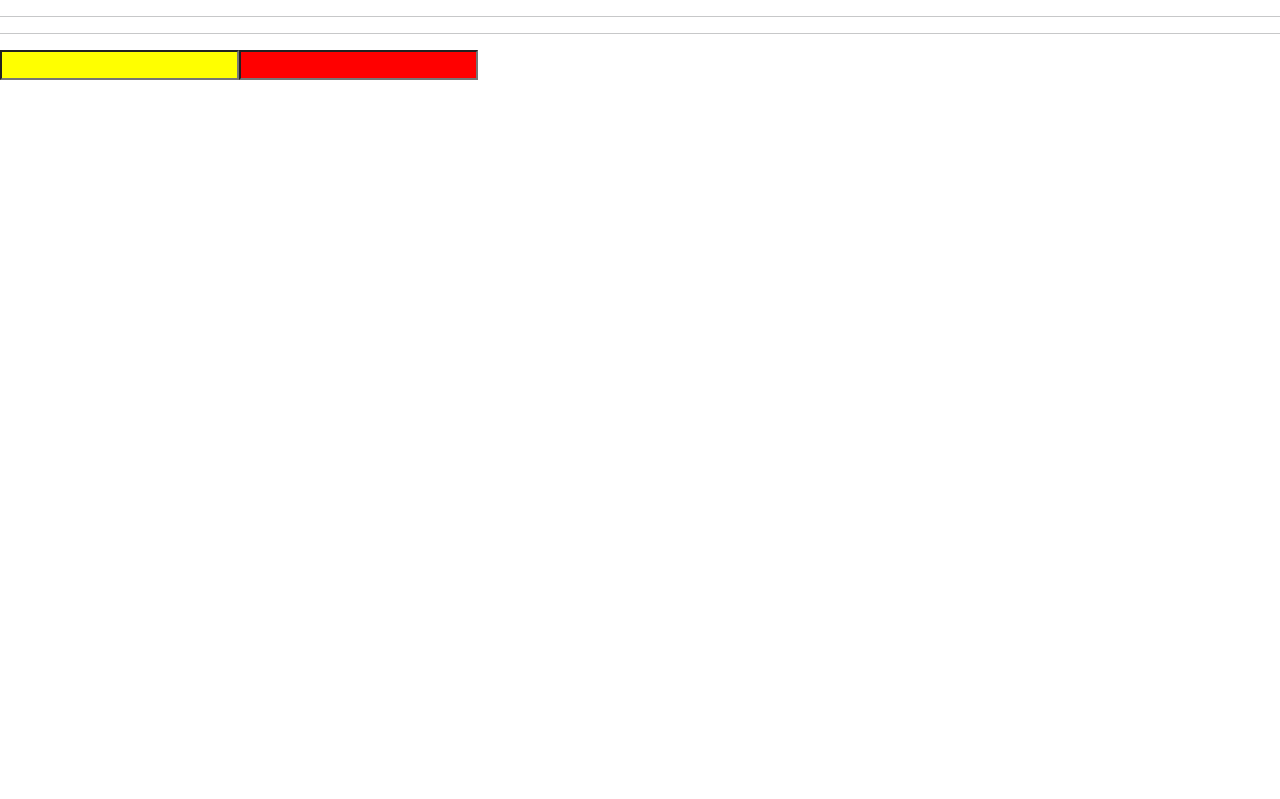
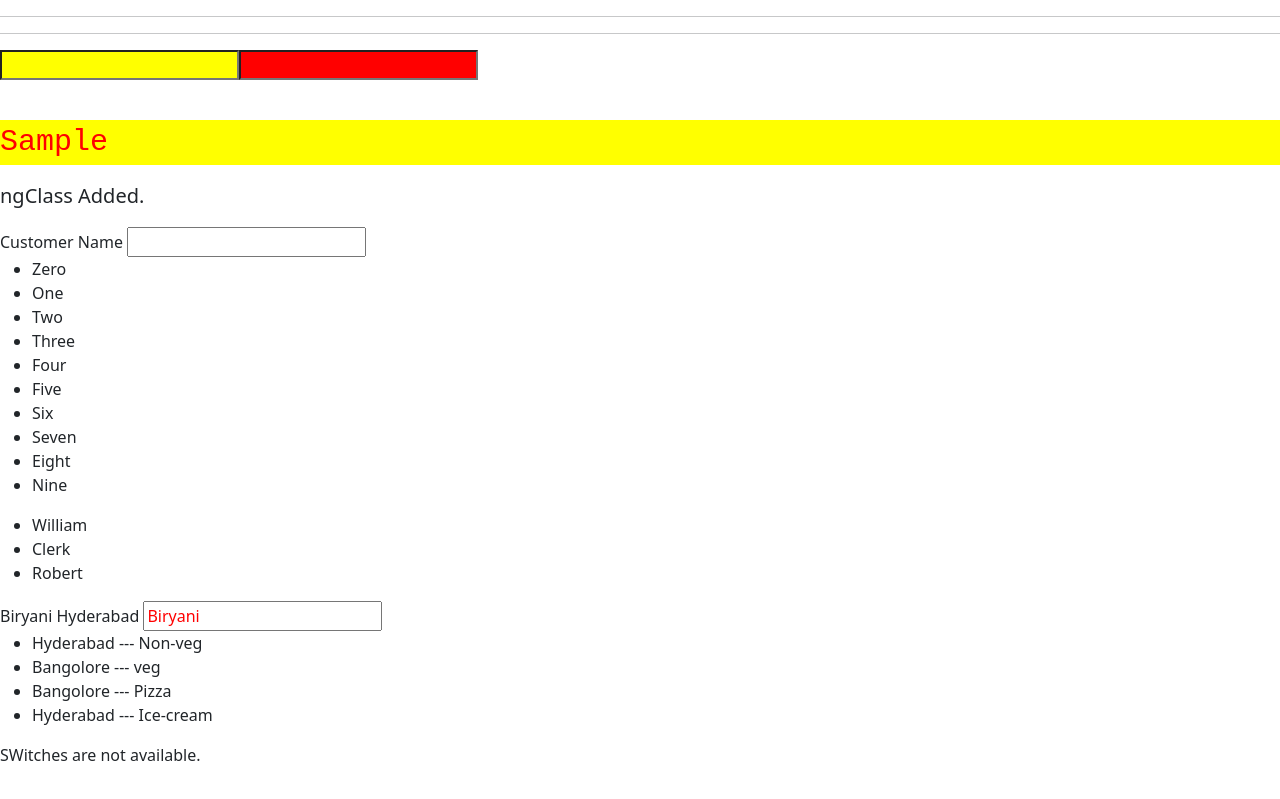
Before and after one commit to madanpatakota/AngularBascisBatchFive, an Angular app: page / in a window 1280 px wide. Shown: the part 321-1120 px from the top of the page. Before the commit the page ends 800 px from the top, so only its background shows below. Built offline with nearby package versions, Linux system fonts and the light colour scheme.

Commit message:
Direcitves

```diff
--- a/src/app/customer/customer.component.css
+++ b/src/app/customer/customer.component.css
@@ -1,3 +1,15 @@
 h1{color:blue}
 
 input{ color : red}
+
+
+.content{
+    font-size : 30px;
+    background-color: yellow;
+    color:red;
+    font-family: 'Courier New', Courier, monospace;
+}
+
+.nocontent{
+  font-size : 20px;
+}
--- a/src/app/customer/customer.component.html
+++ b/src/app/customer/customer.component.html
@@ -107,3 +107,128 @@ style="background-color:yellow">
 <p *ngIf= "isStauts1">
   I am visible based on the if conditons
 </p>
+
+
+
+
+<!-- canApplyClass -->
+<p class="content">Sample</p>
+
+
+<p [ngClass] = "canApplyClass == true ? 'content' : 'nocontent'" >
+   ngClass Added. </p>
+
+
+
+   <div *ngIf="isDisplay;else help">
+
+     Customer Name  <input type="text" />
+
+   </div>
+
+
+
+   <!-- That means the element should render in the dom whenever i am going to call that
+until and then it should't render. -->
+<ng-template #help>
+   <p>
+      Hi user  sorry . you do't have permission to
+      see the content.
+   </p>
+</ng-template>
+
+
+
+<!--
+
+<ng-template>
+
+
+  <p>Just iam checking......</p>
+
+</ng-template> -->
+
+
+<!-- <ul>
+  <li>One</li>
+  <li>Two</li>
+  <li>Three</li>
+  <li>Four</li>
+  <li>Five</li>
+</ul> -->
+
+
+<!-- <*ngFor = "let ___ of _____"> -->
+
+<ul>
+  <li *ngFor = "let item of numbers">{{item}}</li>
+</ul>
+
+
+
+
+<ul>
+  <li *ngFor = "let c of customers">{{c}}</li>
+</ul>
+
+
+
+
+{{onlineFoodShopping.Name}}
+{{onlineFoodShopping.location}}
+
+
+
+
+
+
+
+
+
+
+
+<input type="text"
+[value]="onlineFoodShopping.Name">
+
+
+<ul>
+  <li *ngFor="let food of onlineFoodShoppingList">
+
+    {{food.location}} --- {{food.Name}}
+  </li>
+</ul>
+
+
+
+<div [ngSwitch]="switchName">
+
+  <div *ngSwitchCase="'TV'" >you on the TV Switch</div>
+  <div *ngSwitchCase="'fan'">you on the Fan Switch</div>
+  <div *ngSwitchCase="'internet'">you on the Internet switch</div>
+  <div *ngSwitchCase="'mobile'">you on the Mobile Switch</div>
+  <div *ngSwitchDefault>SWitches are not available.</div>
+
+</div>
+
+
+
+
+
+
+
+
+
+
+
+
+
+
+
+
+
+
+<br>
+<br>
+<br>
+<br>
+<br>
--- a/src/app/customer/customer.component.ts
+++ b/src/app/customer/customer.component.ts
@@ -1,7 +1,5 @@
-import { Component } from "@angular/core";
+import { Component } from '@angular/core';
 // "@angular/core": "^14.2.0",
-
-
 
 // my plan is i wanted to write content , css , business logic
 // @Component({
@@ -12,83 +10,101 @@ import { Component } from "@angular/core";
 
 // })
 
-
 @Component({
-     selector:"app-customer",
-     templateUrl : "../customer/customer.component.html",
-     styleUrls   : ["../customer/customer.component.css"]
+  selector: 'app-customer',
+  templateUrl: '../customer/customer.component.html',
+  styleUrls: ['../customer/customer.component.css'],
 })
-
-export class CustomerCompnonent{
-
-
-     text = "This is the my first project";
+export class CustomerCompnonent {
+  text = 'This is the my first project';
 
   customerID = 10;
 
+  customerName = 'Clerk';
 
-     customerName = "Clerk";
+  inputtype = 'radio';
 
-     inputtype = "radio";
-
-
-     getProjectStatus(){
+  getProjectStatus() {
     return this.text;
   }
 
   status = true;
 
-
-     getFired(){
-           console.log("executed....") ;
+  getFired() {
+    console.log('executed....');
   }
 
+  customerLocation = 'New york';
 
-
-
-       customerLocation = "New york";
-
-
-
-       showMessage(msg:HTMLInputElement){
+  showMessage(msg: HTMLInputElement) {
     console.log(msg.value);
     // console.log("Execuing");
   }
 
+  employeeLocation = 'Delhi';
 
-
-
-
-       employeeLocation = "Delhi";
-
-
-
-       showEmpMessage(event:any){
+  showEmpMessage(event: any) {
     console.log(event);
     // console.log("Execuing");
   }
 
-
-
-
-
-       employeeRole = "Admin";
-
-
+  employeeRole = 'Admin';
 
   applyRedColor = true;
 
   applyBlueColor = true;
 
+  isStatus = false;
 
+  isStauts1 = false;
 
-       isStatus = false;
+  canApplyClass = false;
+
+  isDisplay = true;
+
+  numbers = [
+    'Zero',
+    'One',
+    'Two',
+    'Three',
+    'Four',
+    'Five',
+    'Six',
+    'Seven',
+    'Eight',
+    'Nine',
+  ];
+
+  customers = ['William', 'Clerk', 'Robert'];
+
+  onlineFoodShopping = {
+    Name: 'Biryani',
+    location: 'Hyderabad',
+  };
+
+  onlineFoodShoppingList = [
+    {
+      Name: 'Non-veg',
+      location: 'Hyderabad',
+    },
+    {
+      Name: 'veg',
+      location: 'Bangolore',
+    },
+    {
+      Name: 'Pizza',
+      location: 'Bangolore',
+    },
+    {
+     Name: 'Ice-cream',
+     location: 'Hyderabad',
+   }
+  ];
 
 
 
+  switchName = "hasljasdbfasbdlj";
 
-
-       isStauts1 = false;
 
 
 
```
Also changed, not shown: src/notes.txt (added). Lines whose indentation alone changed are shown as unchanged.
